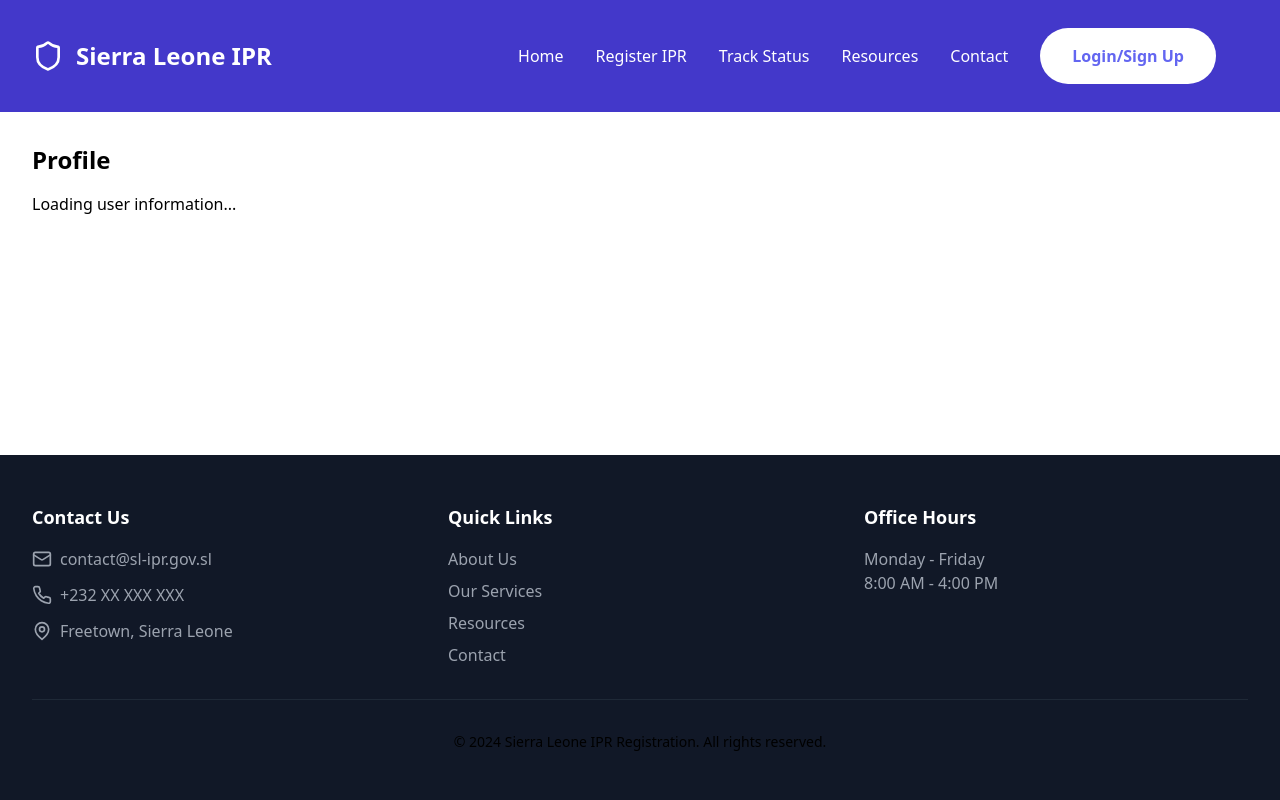
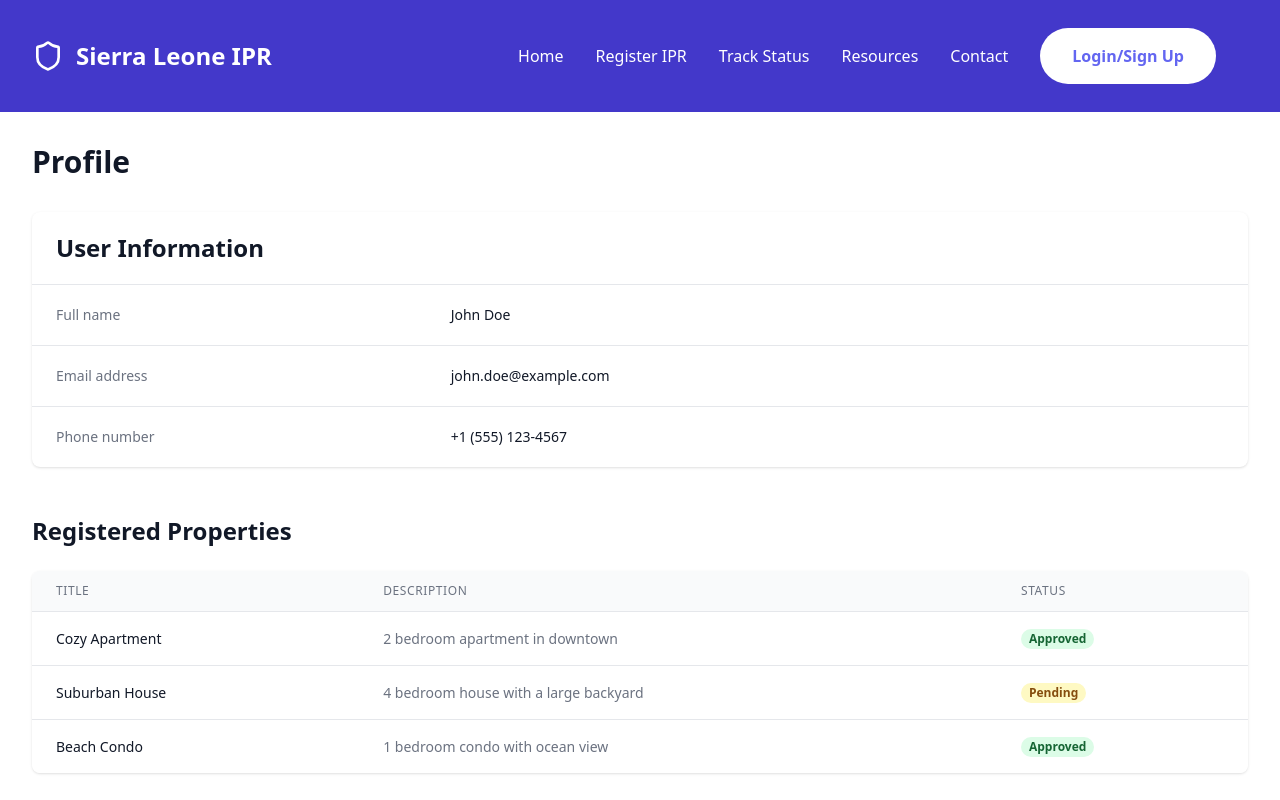
Before and after one commit to Bellaadamasesay/ipr, a React (Vite) app: page /profile in a window 1280 px wide. Shown: the top 800 px of the page. Built offline with nearby package versions, Linux system fonts and the light colour scheme.

Commit message:
admin andd profile pages updated

```diff
--- a/src/App.tsx
+++ b/src/App.tsx
@@ -1,7 +1,7 @@
 import { Routes, Route } from 'react-router-dom';
 import Layout from './components/Layout';
 import {Home, Services, Contact, TrackStatus, Resources, About, Register} from './pages'
-import {Login, Profile, SignUp} from './pages/auth';
+import {AdminDashboard, Login, Profile, SignUp} from './pages/auth';
 import { ToastProvider } from './components/ToastProvider';
 
 export default function App() {
@@ -17,6 +17,7 @@ export default function App() {
         <Route path="track" element={<TrackStatus />} />
         <Route path="resources" element={<Resources />} />
         <Route path="profile" element={<Profile />} />
+        <Route path="admin" element={<AdminDashboard />} />
       </Route>
       <Route path="/auth" element={<Layout />}>
         <Route index element={<Login />} />
--- /dev/null
+++ b/src/pages/auth/AdminDashboard.tsx
@@ -0,0 +1,85 @@
+import React, { useState } from 'react';
+
+interface Registration {
+  id: number;
+  name: string;
+  email: string;
+  propertyTitle: string;
+  status: 'Pending' | 'Approved' | 'Rejected';
+}
+
+const initialRegistrations: Registration[] = [
+  { id: 1, name: 'Alice Johnson', email: 'alice@example.com', propertyTitle: 'Sunny Villa', status: 'Pending' },
+  { id: 2, name: 'Bob Smith', email: 'bob@example.com', propertyTitle: 'Mountain Retreat', status: 'Approved' },
+  { id: 3, name: 'Charlie Brown', email: 'charlie@example.com', propertyTitle: 'City Loft', status: 'Pending' },
+  { id: 4, name: 'Diana Ross', email: 'diana@example.com', propertyTitle: 'Beachfront Condo', status: 'Rejected' },
+];
+
+const AdminDashboard = () => {
+  const [registrations, setRegistrations] = useState<Registration[]>(initialRegistrations);
+
+  const handleApprove = (id: number) => {
+    setRegistrations(registrations.map(reg =>
+      reg.id === id ? { ...reg, status: 'Approved' } : reg
+    ));
+  };
+
+  const handleDelete = (id: number) => {
+    setRegistrations(registrations.filter(reg => reg.id !== id));
+  };
+
+  return (
+    <div className="max-w-7xl mx-auto px-4 sm:px-6 lg:px-8 py-8">
+      <h1 className="text-3xl font-bold text-gray-900 mb-8">Admin Dashboard</h1>
+      <div className="bg-white shadow overflow-hidden sm:rounded-lg">
+        <table className="min-w-full divide-y divide-gray-200">
+          <thead className="bg-gray-50">
+            <tr>
+              <th scope="col" className="px-6 py-3 text-left text-xs font-medium text-gray-500 uppercase tracking-wider">Name</th>
+              <th scope="col" className="px-6 py-3 text-left text-xs font-medium text-gray-500 uppercase tracking-wider">Email</th>
+              <th scope="col" className="px-6 py-3 text-left text-xs font-medium text-gray-500 uppercase tracking-wider">Property</th>
+              <th scope="col" className="px-6 py-3 text-left text-xs font-medium text-gray-500 uppercase tracking-wider">Status</th>
+              <th scope="col" className="px-6 py-3 text-left text-xs font-medium text-gray-500 uppercase tracking-wider">Actions</th>
+            </tr>
+          </thead>
+          <tbody className="bg-white divide-y divide-gray-200">
+            {registrations.map((registration) => (
+              <tr key={registration.id}>
+                <td className="px-6 py-4 whitespace-nowrap text-sm font-medium text-gray-900">{registration.name}</td>
+                <td className="px-6 py-4 whitespace-nowrap text-sm text-gray-500">{registration.email}</td>
+                <td className="px-6 py-4 whitespace-nowrap text-sm text-gray-500">{registration.propertyTitle}</td>
+                <td className="px-6 py-4 whitespace-nowrap text-sm text-gray-500">
+                  <span className={`px-2 inline-flex text-xs leading-5 font-semibold rounded-full ${
+                    registration.status === 'Approved' ? 'bg-green-100 text-green-800' :
+                    registration.status === 'Rejected' ? 'bg-red-100 text-red-800' :
+                    'bg-yellow-100 text-yellow-800'
+                  }`}>
+                    {registration.status}
+                  </span>
+                </td>
+                <td className="px-6 py-4 whitespace-nowrap text-sm font-medium">
+                  {registration.status === 'Pending' && (
+                    <button
+                      onClick={() => handleApprove(registration.id)}
+                      className="text-indigo-600 hover:text-indigo-900 mr-4"
+                    >
+                      Approve
+                    </button>
+                  )}
+                  <button
+                    onClick={() => handleDelete(registration.id)}
+                    className="text-red-600 hover:text-red-900"
+                  >
+                    Delete
+                  </button>
+                </td>
+              </tr>
+            ))}
+          </tbody>
+        </table>
+      </div>
+    </div>
+  );
+};
+
+export default AdminDashboard;
--- a/src/pages/auth/Profile.tsx
+++ b/src/pages/auth/Profile.tsx
@@ -1,76 +1,72 @@
-import React, { useEffect, useState } from 'react';
-import { checkUserSession } from '../../services/auth';
-import { supabase } from '../../lib/supabase';
-import { toast } from 'react-hot-toast';
-import { User } from '@supabase/supabase-js';
+import React from 'react';
 
-interface Property {
-  id: string;
-  title: string;
-  description: string;
-}
+const dummyProperties = [
+  { id: 1, title: 'Cozy Apartment', description: '2 bedroom apartment in downtown', status: 'Approved' },
+  { id: 2, title: 'Suburban House', description: '4 bedroom house with a large backyard', status: 'Pending' },
+  { id: 3, title: 'Beach Condo', description: '1 bedroom condo with ocean view', status: 'Approved' },
+];
 
 const Profile = () => {
-  const [user, setUser] = useState<User | null>(null);
-  const [properties, setProperties] = useState<Property[]>([]);
-
-  useEffect(() => {
-    const fetchUserData = async () => {
-      try {
-        const userSession = await checkUserSession();
-        if (userSession) {
-          setUser(userSession);
-          await fetchUserProperties(userSession.id);
-        }
-      } catch (error) {
-        console.error('Error fetching user session:', error);
-        toast.error('Failed to fetch user session.');
-      }
-    };
-
-    fetchUserData();
-  }, []);
-
-  const fetchUserProperties = async (userId: string) => {
-    const { data, error } = await supabase
-      .from('properties')
-      .select('*')
-      .eq('user_id', userId);
-
-    if (error) {
-      console.error('Error fetching properties:', error);
-      toast.error('Failed to fetch properties.');
-    } else {
-      setProperties(data || []);
-    }
+  const user = {
+    email: 'john.doe@example.com',
+    user_metadata: {
+      full_name: 'John Doe',
+      phone: '+1 (555) 123-4567',
+    },
   };
 
   return (
     <div className="max-w-7xl mx-auto px-4 sm:px-6 lg:px-8 py-8">
-      <h1 className="text-2xl font-bold mb-4">Profile</h1>
-      {user ? (
-        <div>
-          <h2 className="text-xl font-semibold">User Information</h2>
-          <p><strong>Email:</strong> {user.email}</p>
-          <p><strong>Full Name:</strong> {user.user_metadata.full_name}</p>
-          <p><strong>Phone:</strong> {user.user_metadata.phone}</p>
+      <h1 className="text-3xl font-bold text-gray-900 mb-8">Profile</h1>
+      <div className="bg-white shadow overflow-hidden sm:rounded-lg">
+        <div className="px-4 py-5 sm:px-6">
+          <h2 className="text-2xl font-semibold text-gray-900">User Information</h2>
+        </div>
+        <div className="border-t border-gray-200 px-4 py-5 sm:p-0">
+          <dl className="sm:divide-y sm:divide-gray-200">
+            <div className="py-4 sm:py-5 sm:grid sm:grid-cols-3 sm:gap-4 sm:px-6">
+              <dt className="text-sm font-medium text-gray-500">Full name</dt>
+              <dd className="mt-1 text-sm text-gray-900 sm:mt-0 sm:col-span-2">{user.user_metadata.full_name}</dd>
+            </div>
+            <div className="py-4 sm:py-5 sm:grid sm:grid-cols-3 sm:gap-4 sm:px-6">
+              <dt className="text-sm font-medium text-gray-500">Email address</dt>
+              <dd className="mt-1 text-sm text-gray-900 sm:mt-0 sm:col-span-2">{user.email}</dd>
+            </div>
+            <div className="py-4 sm:py-5 sm:grid sm:grid-cols-3 sm:gap-4 sm:px-6">
+              <dt className="text-sm font-medium text-gray-500">Phone number</dt>
+              <dd className="mt-1 text-sm text-gray-900 sm:mt-0 sm:col-span-2">{user.user_metadata.phone}</dd>
+            </div>
+          </dl>
+        </div>
+      </div>
 
-          <h2 className="text-xl font-semibold mt-6">Registered Properties</h2>
-          {properties.length > 0 ? (
-            <ul className="list-disc pl-5">
-              {properties.map((property) => (
-                <li key={property.id} className="mt-2">
-                  <strong>{property.title}</strong> - {property.description}
-                </li>
-              ))}
-            </ul>
-          ) : (
-            <p>No properties registered.</p>
-          )}
-        </div>
-      ) : (
-        <p>Loading user information...</p>
-      )}
+      <h2 className="text-2xl font-semibold text-gray-900 mt-12 mb-6">Registered Properties</h2>
+      <div className="bg-white shadow overflow-hidden sm:rounded-lg">
+        <table className="min-w-full divide-y divide-gray-200">
+          <thead className="bg-gray-50">
+            <tr>
+              <th scope="col" className="px-6 py-3 text-left text-xs font-medium text-gray-500 uppercase tracking-wider">Title</th>
+              <th scope="col" className="px-6 py-3 text-left text-xs font-medium text-gray-500 uppercase tracking-wider">Description</th>
+              <th scope="col" className="px-6 py-3 text-left text-xs font-medium text-gray-500 uppercase tracking-wider">Status</th>
+            </tr>
+          </thead>
+          <tbody className="bg-white divide-y divide-gray-200">
+            {dummyProperties.map((property) => (
+              <tr key={property.id}>
+                <td className="px-6 py-4 whitespace-nowrap text-sm font-medium text-gray-900">{property.title}</td>
+                <td className="px-6 py-4 whitespace-nowrap text-sm text-gray-500">{property.description}</td>
+                <td className="px-6 py-4 whitespace-nowrap text-sm text-gray-500">
+                  <span className={`px-2 inline-flex text-xs leading-5 font-semibold rounded-full ${
+                    property.status === 'Approved' ? 'bg-green-100 text-green-800' : 'bg-yellow-100 text-yellow-800'
+                  }`}>
+                    {property.status}
+                  </span>
+                </td>
+              </tr>
+            ))}
+          </tbody>
+        </table>
+      </div>
     </div>
   );
 };
--- a/src/pages/auth/index.ts
+++ b/src/pages/auth/index.ts
@@ -1,6 +1,7 @@
 import Login from "./Login";
 import SignUp from "./Signup";
 import Profile from "./Profile";
+import AdminDashboard from "./adminDashboard";
 
 
-export { Login, SignUp, Profile };
+export { Login, SignUp, Profile, AdminDashboard };
```
